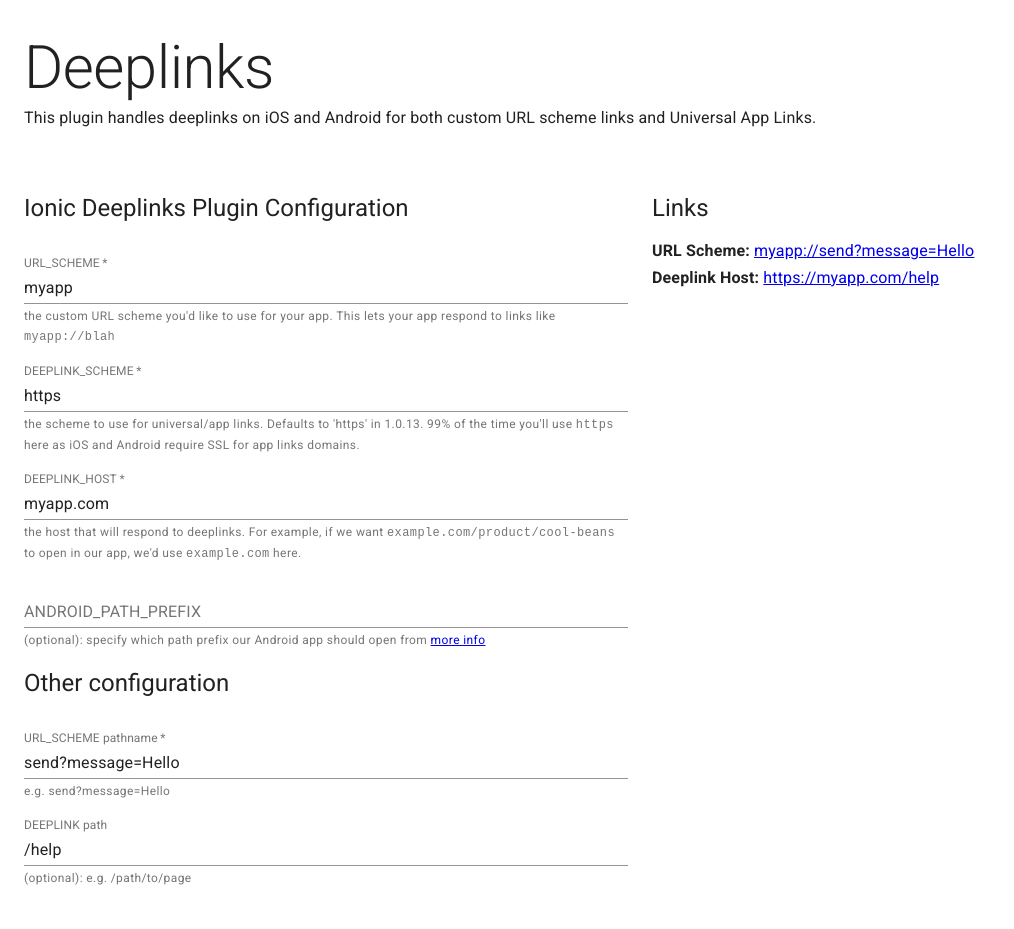
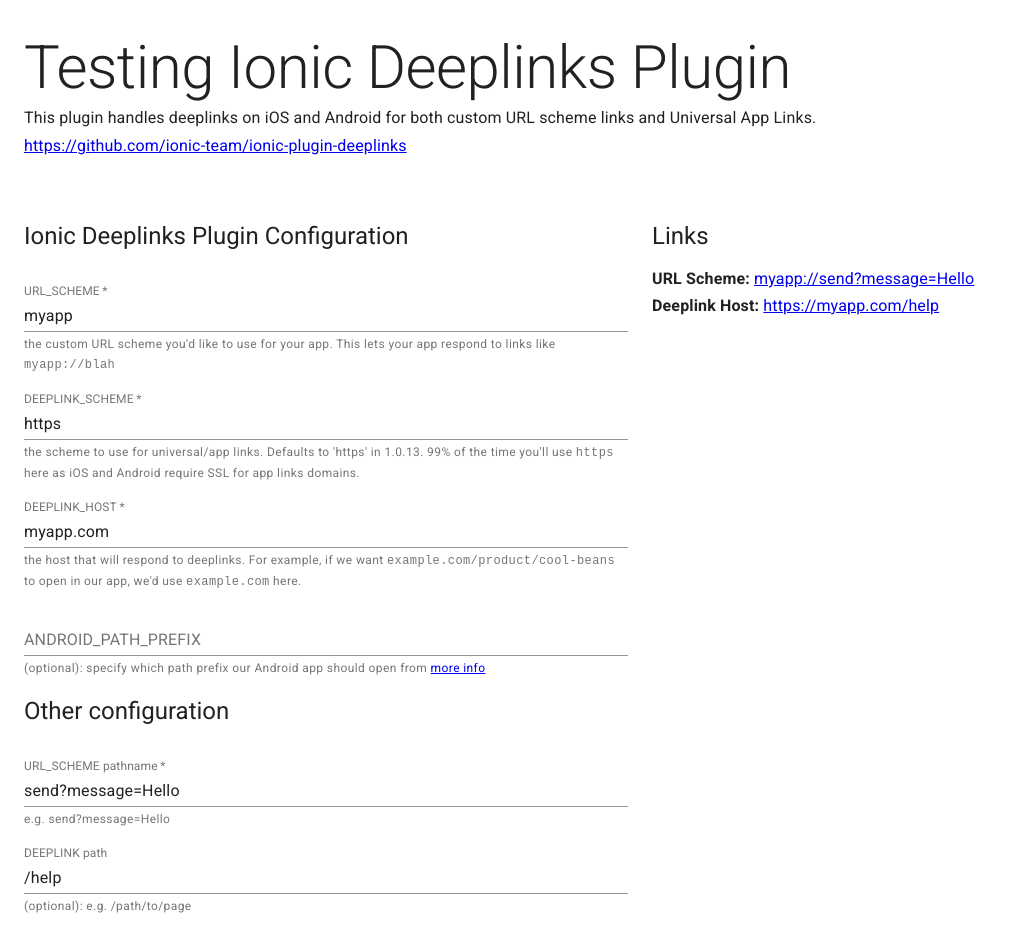
Before and after one commit to bludnic/testing-ionic-plugin-deeplinks, a Next.js app: page /ionic-deeplinks in a window 1280 px wide. Shown: the whole page, without its empty margins (0-1014 px from the left). Before the commit the page ends 901 px from the top, so only its background shows below. Built offline with nearby package versions, Linux system fonts and the light colour scheme.

Commit message:
feat(pages/ionic-deeplinks): update heading text and add link to the plugin

```diff
--- a/pages/ionic-deeplinks.tsx
+++ b/pages/ionic-deeplinks.tsx
@@ -49,10 +49,17 @@
 
     return (
         <Container className={classes.root}>
-            <Typography variant="h2">Deeplinks</Typography>
+            <Typography variant="h2">Testing Ionic Deeplinks Plugin</Typography>
             <Typography variant="subtitle1">
                 This plugin handles deeplinks on iOS and Android for both custom
                 URL scheme links and Universal App Links.
+                <br />
+                <a
+                    href="https://github.com/ionic-team/ionic-plugin-deeplinks"
+                    target="_blank"
+                >
+                    https://github.com/ionic-team/ionic-plugin-deeplinks
+                </a>
             </Typography>
 
             <Grid className={classes.gridContainer} container spacing={3}>
```
